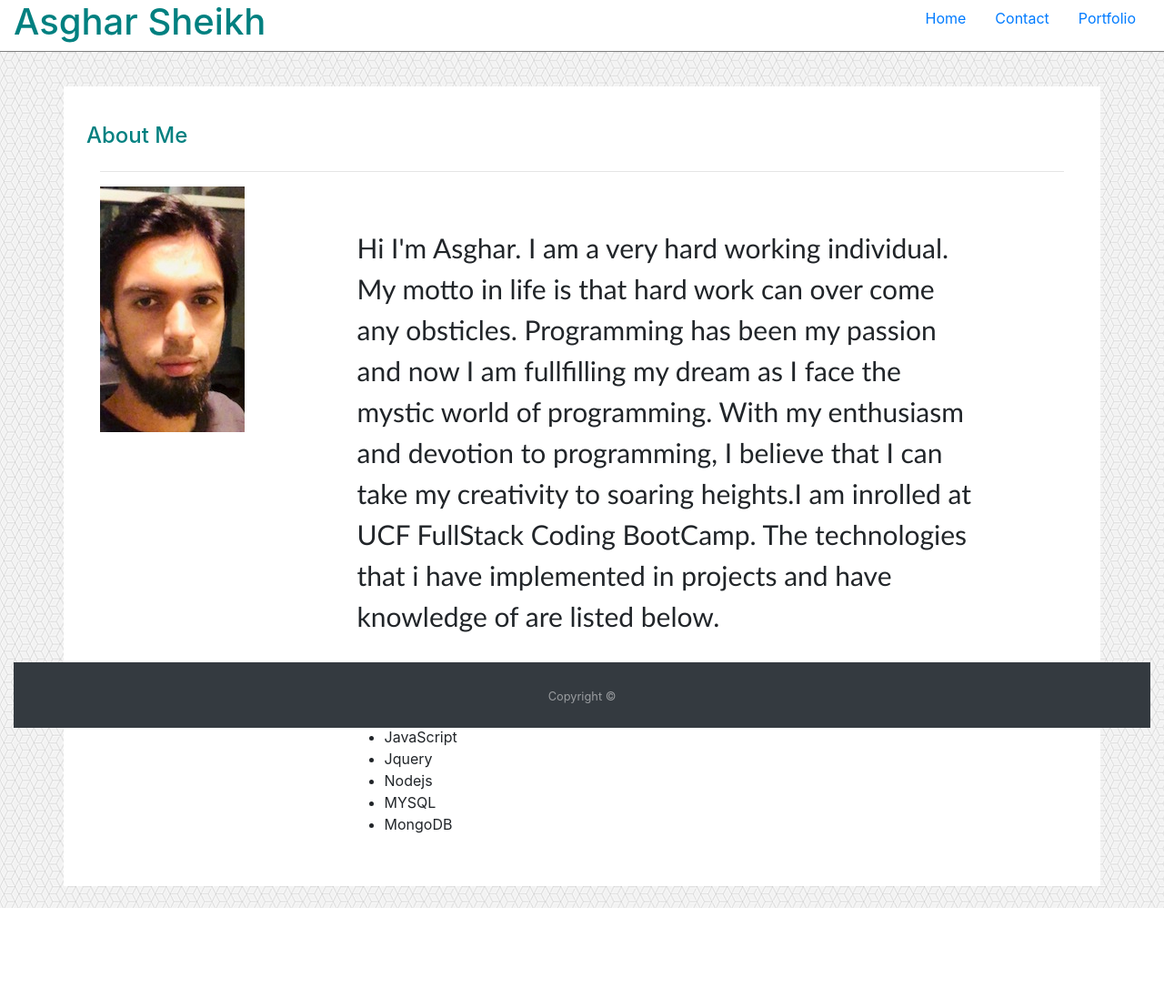
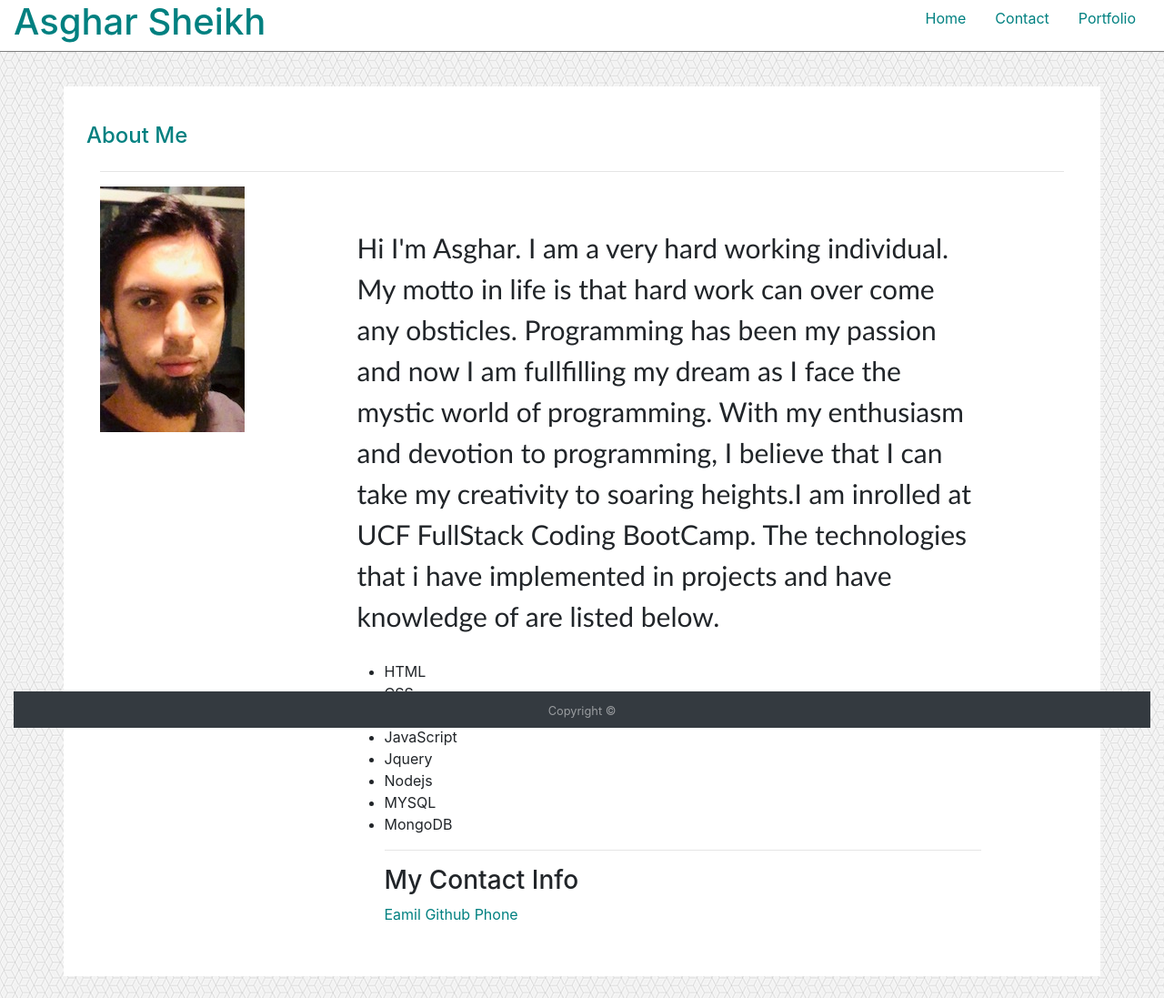
Before and after one commit to itasghar786/starbootstrap, a website: page index.html in a window 1280 px wide. Shown: the whole page at 91% size. Before the commit the page ends 998 px from the top, so only its background shows below. Drawn offline with nearby package versions, Linux system fonts and the light colour scheme.

Commit message:
portfolio/update

```diff
--- a/css/style.css
+++ b/css/style.css
@@ -40,7 +40,7 @@ body{
 
 }
 .sticky-footer{
-    padding-right: 15px;
+    padding-right: 8px;
 }
 .contact-1{
     background-color: white;
@@ -52,3 +52,8 @@ h1{
 h4{
     color: teal;
 }
+
+#contactme{
+    color: teal;
+
+}
--- a/index.html
+++ b/index.html
@@ -22,13 +22,13 @@
 
                         <ul class="nav justify-content-md-end">
                             <li class="nav-item">
-                              <a class="nav-link active" href="index.html">Home</a>
+                              <a class="nav-link active" href="index.html" style="color:teal;">Home</a>
                             </li>
                             <li class="nav-item">
-                              <a class="nav-link" href="contact.html">Contact</a>
+                              <a class="nav-link" href="contact.html" style="color: teal;">Contact</a>
                             </li>
                             <li class="nav-item">
-                              <a class="nav-link" href="portfolio.html">Portfolio</a>
+                              <a class="nav-link" href="portfolio.html" style="color: teal;">Portfolio</a>
                             </li>
                         </ul>
                   </div>
@@ -53,6 +53,8 @@
                 With my enthusiasm and devotion to programming, I believe that I can take my creativity to soaring heights.I am inrolled at UCF FullStack Coding BootCamp.
                   The technologies that i have implemented in projects and have knowledge of are listed below.
 
+                  <br>
+
                  <ul>
                    <li>HTML</li>
                      <li>CSS</li>
@@ -62,19 +64,35 @@
                       <li>Nodejs</li>
                     <li>MYSQL</li>
                  <li>MongoDB</li>
+                 <hr>
+                 <div>
+                 <h3>My Contact Info</h3>
+                </div>
+                 <div class="container>
+
+                    <a href="mailto:itAsghar786@gmail.com" style="color: teal;">Eamil</a>
+                    <a href="https://github.com/itasghar786" style="color: teal;">Github</a>
+                    <a href="407-255-5198" style="color: teal;">Phone</a>
+                  </div>
 
                            </ul>
                             </p>
 
+
               </div>
+
 
            </div>
 
+
+
   </div>
+
 <br>
+
     <div class="container-fluid footer">
 
-            <footer id="sticky-footer" class="py-4 bg-dark text-white-50">
+            <footer id="sticky-footer" class="py-2 bg-dark text-white-50">
                     <div class="container text-center">
                   <small>Copyright &copy; </small>
                    </div>
```
Also changed, not shown: contact.html (+11 -3 lines), portfolio.html (+1 -1 lines).
